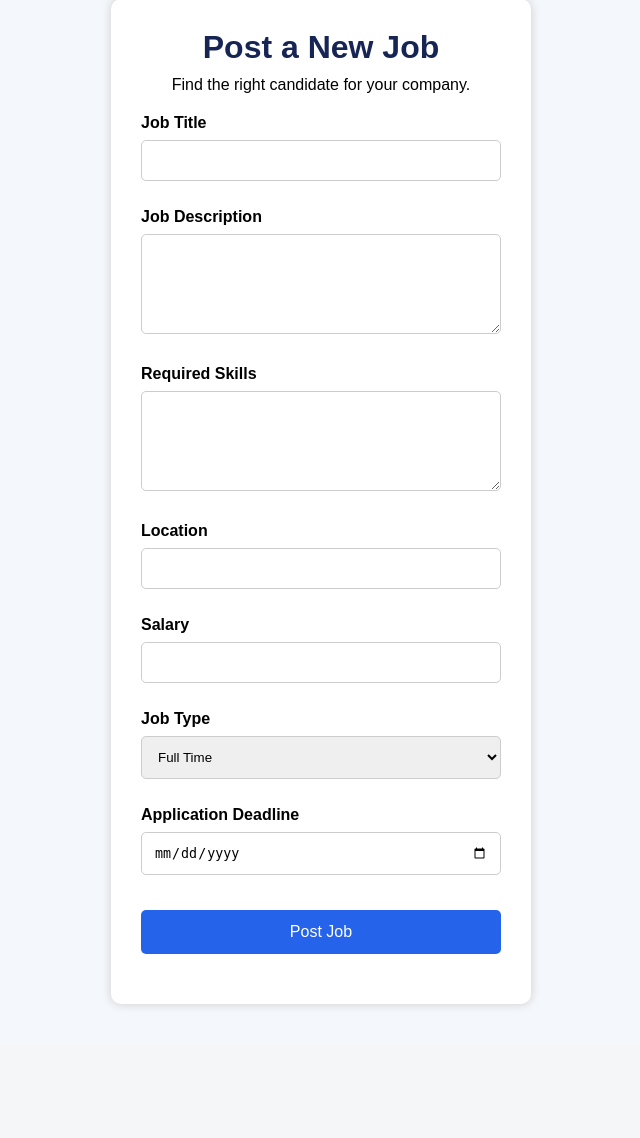
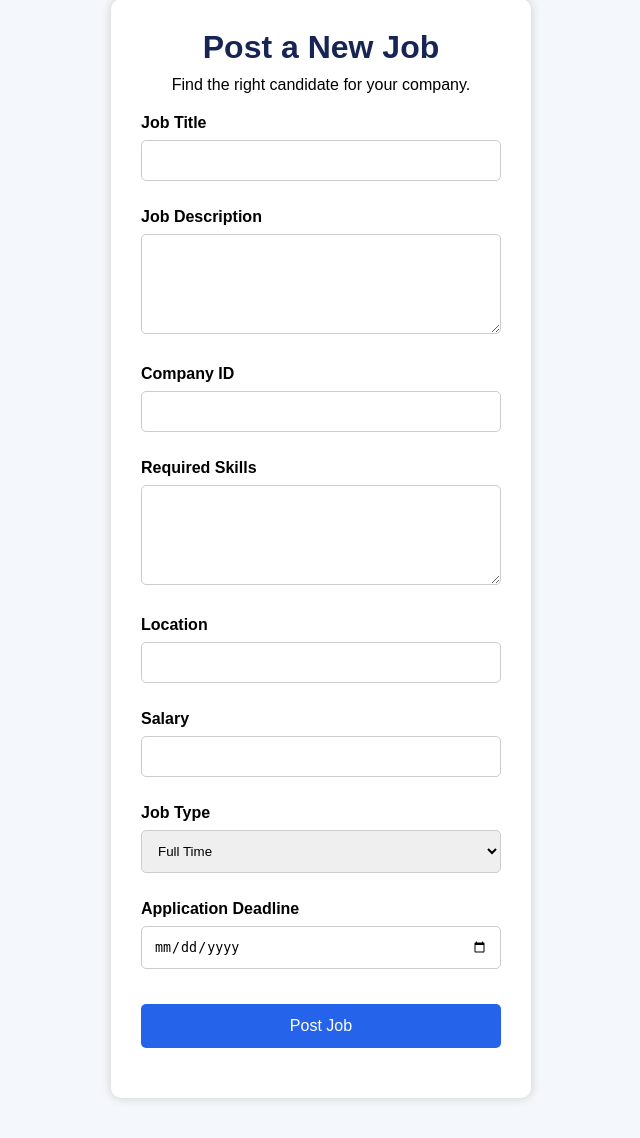
Before and after one commit to pankajbasniwal/JobPortal-Project, a Django app: page /post-job/ in a window 1280 px wide. Shown: the part 109-1247 px from the top of the page, without its empty margins (319-959 px from the left). Before the commit the page ends 1116 px from the top, so only its background shows below. Run offline with Django 5.2, Linux system fonts and the light colour scheme.

Commit message:
Updated job portal files

```diff
--- a/static/js/post_jobs.js
+++ b/static/js/post_jobs.js
@@ -1,4 +1,3 @@
-
 document.getElementById("jobForm").addEventListener("submit", async function(event) {
 
     event.preventDefault();
@@ -16,6 +15,7 @@ document.getElementById("jobForm").addEventListener("submit", async function(eve
     const jobData = {
         title: document.getElementById("title").value,
         description: document.getElementById("description").value,
+        company_id :document.getElementById("company").value,
         skills_required: document.getElementById("skills_required").value,
         location: document.getElementById("location").value,
         salary: document.getElementById("salary").value || null,
--- a/templates/post_job.html
+++ b/templates/post_job.html
@@ -29,6 +29,9 @@
         <label>Job Description</label>
         <textarea id="description" required></textarea>
 
+        <label>Company ID</label>
+        <input type="text" id="company" required>
+
         <label>Required Skills</label>
         <textarea id="skills_required" required></textarea>
 
@@ -56,7 +59,7 @@
 
 </div>
 
-<script src="/static/js/post_job.js"></script>
+<script src="/static/js/post_jobs.js"></script>
 
 </body>
 </html>
--- a/templates/recruiter_dashboard.html
+++ b/templates/recruiter_dashboard.html
@@ -1,4 +1,3 @@
-
 <!DOCTYPE html>
 <html>
 <head>
@@ -12,6 +11,7 @@
         <div>
             <a href="/">Home</a>
             <a href="#" onclick="logout()">Logout</a>
+            <a href="/post-job/">PostJob</a>
         </div>
     </nav>
 
```
